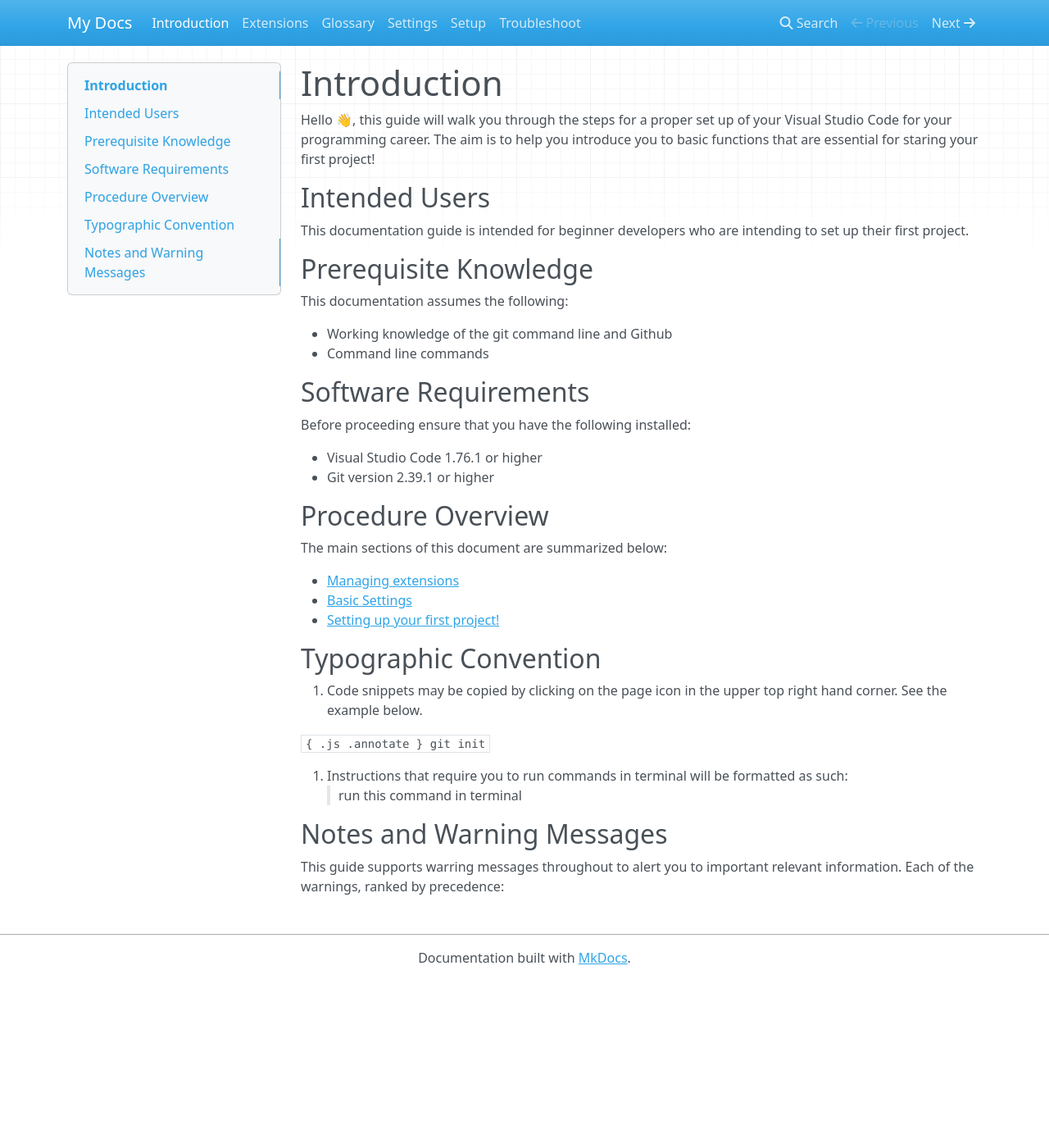
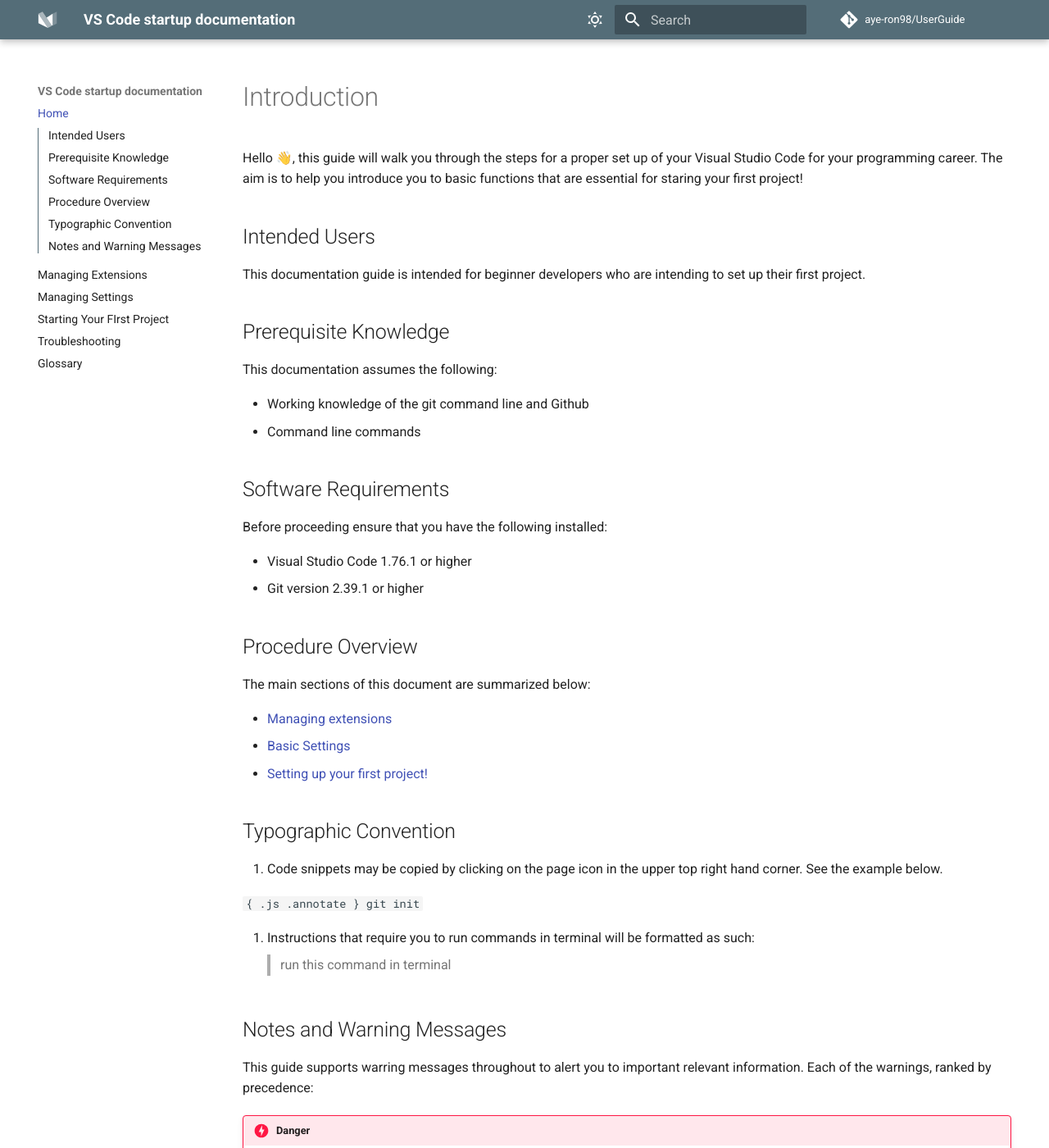
Before and after one commit to aye-ron98/UserGuide, an MkDocs documentation site: the page built from docs/index.md, in a window 1280 px wide and 1400 px high. Shown: the whole window at 82% size. Built offline with MkDocs 1.6.1 and Material for MkDocs 9.7.7, drawn with Linux system fonts in a browser that asks for light colours; nearby versions of some CDN libraries; comment, search, counter and statistics services are not loaded; some of the changed text lies outside the part shown.

Commit message:
update index

````diff
--- a/docs/index.md
+++ b/docs/index.md
@@ -32,7 +32,9 @@
 
 1. Code snippets may be copied by clicking on the page icon in the upper top right hand corner. See the example below.
 
-``` { .js .annotate } git init ```
+``` { .js .annotate }
+    git init
+    ```
 
 2. Instructions that require you to run commands in terminal will be formatted as such:
 > run this command in terminal
@@ -41,4 +43,14 @@
 
 This guide supports warring messages throughout to alert you to important relevant information. Each of the warnings, ranked by precedence:
 
-[comment]: <> (add warnings)
+!!! danger
+    Specifies actions that may cause an error or will cause the application to crash.
+
+!!! warning
+    Specifies content that must be read before proceeding.
+
+!!! Info
+    Indicates additional information or tips.
+
+!!! success
+    Indicates what success looks like.
--- a/mkdocs.yml
+++ b/mkdocs.yml
@@ -1 +1,125 @@
-site_name: My Docs
+site_name: VS Code startup documentation
+nav:
+  - Home: "index.md"
+  - Managing Extensions: "extensions.md"
+  - Managing Settings: "settings.md"
+  - Starting Your FIrst Project: "setup.md"
+  - Troubleshooting: "troubleshooting.md"
+  - Glossary: "glossary.md"
+
+
+repo_url: https://github.com/aye-ron98/UserGuide
+
+repo_name: aye-ron98/UserGuide
+
+
+markdown_extensions:
+  - toc:
+      toc_depth: 3
+  - attr_list
+  - footnotes
+  - admonition
+  - codehilite
+  - def_list
+  - pymdownx.critic:
+      mode: view
+  - pymdownx.betterem:
+      smart_enable: all
+
+  - pymdownx.caret
+  - pymdownx.mark
+  - pymdownx.tilde
+  - pymdownx.smartsymbols
+  - pymdownx.keys
+  - pymdownx.details
+  - pymdownx.snippets
+  - pymdownx.superfences
+  - pymdownx.inlinehilite
+  - pymdownx.smartsymbols
+  - pymdownx.tabbed
+  - pymdownx.highlight:
+      #   linenums: true # Line numbering
+      linenums_style: pymdownx.inline
+      #   use_pygments: false
+  - pymdownx.emoji:
+      emoji_index: !!python/name:materialx.emoji.twemoji
+      emoji_generator: !!python/name:materialx.emoji.to_svg
+
+  - pymdownx.tasklist:
+      custom_checkbox: true
+
+theme:
+  name: material
+
+  features:
+    # - navigation.tabs
+    - navigation.sections
+    - navigation.top
+    - toc.integrate
+
+  icon:
+    repo: fontawesome/brands/git-alt
+
+  # 404 page
+  static_templates:
+    - 404.html
+
+  palette:
+
+    # Light mode
+    - media: "(prefers-color-scheme: light)"
+      scheme: default
+      primary: blue grey
+      accent: deep purple
+      toggle:
+        icon: material/weather-sunny
+        name: Switch to dark mode
+
+    # Dark mode
+    - media: "(prefers-color-scheme: dark)"
+      scheme: slate
+      primary: red
+      accent: red
+      toggle:
+        icon: material/weather-night
+        name: Switch to light mode
+
+  # Necessary for search to work properly
+  include_search_page: false
+  search_index_only: true
+
+  # Default values, taken from mkdocs_theme.yml
+  language: en
+  font:
+    text: Roboto
+    code: Roboto Mono
+  favicon: assets/favicon.png
+  icon:
+    logo: logo
+
+
+
+# Plugins
+plugins:
+  - search:
+      lang: en
+
+extra_javascript:
+  - https://cdnjs.cloudflare.com/ajax/libs/highlight.js/10.1.1/highlight.min.js
+  - https://cdnjs.cloudflare.com/ajax/libs/tablesort/5.2.1/tablesort.min.js
+  - javascripts/tables.js
+  - javascripts/config.js
+
+extra_css:
+  - https://cdnjs.cloudflare.com/ajax/libs/highlight.js/10.1.1/styles/default.min.css
+  - stylesheets/extra.css
+
+extra:
+  social:
+
+
+    - icon: fontawesome/brands/github
+      link: https://github.com/megankuo/Express-User-Documentation
+      name: GitHub
+
+copyright: Copyright &copy; 2023 - Aron Zhang, Hanxiao Mao
````
